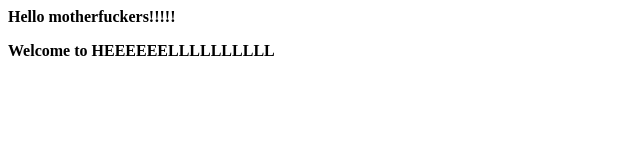
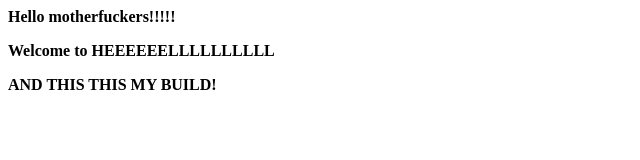
Before and after one commit to panspadar/test, a plain HTML site: page index.html in a window 1280 px wide. Shown: the whole page, without its empty margins (0-640 px from the left). Drawn offline with Linux system fonts and the light colour scheme.

Commit message:
Update index.html

```diff
--- a/index.html
+++ b/index.html
@@ -1,2 +1,3 @@
 <b>Hello motherfuckers!!!!!<b>
 <p>Welcome to HEEEEEELLLLLLLLLL<p>
+<p>AND THIS THIS MY BUILD!<p>
```
